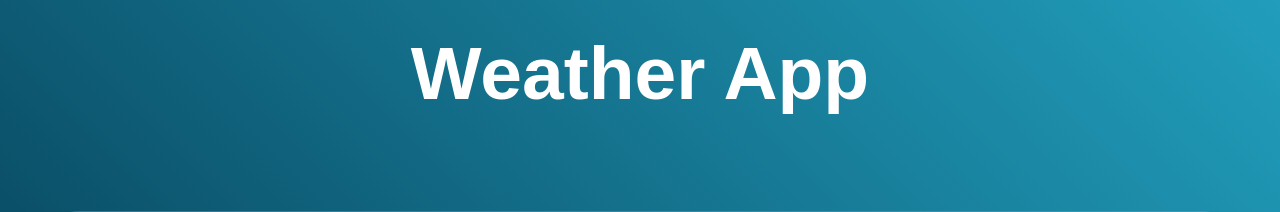
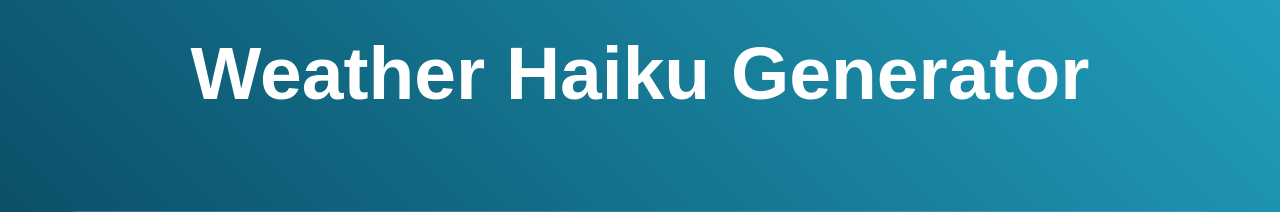
Before and after one commit to 3E3than/Weather-App, a React (Vite) app: page / in a window 1280 px wide. Shown: the top 212 px of the page. Built offline with nearby package versions, Linux system fonts and the light colour scheme; a web font is replaced by a local one.

Commit message:
update title

```diff
--- a/src/App.jsx
+++ b/src/App.jsx
@@ -7,7 +7,7 @@ const App = () => {
   return (
     <WeatherProvider>
       <div className = "app">
-        <h1 className='appHeader'>Weather App</h1>
+        <h1 className='appHeader'>Weather Haiku Generator</h1>
         <Weather/>
         <Haiku/>
       </div>
```
